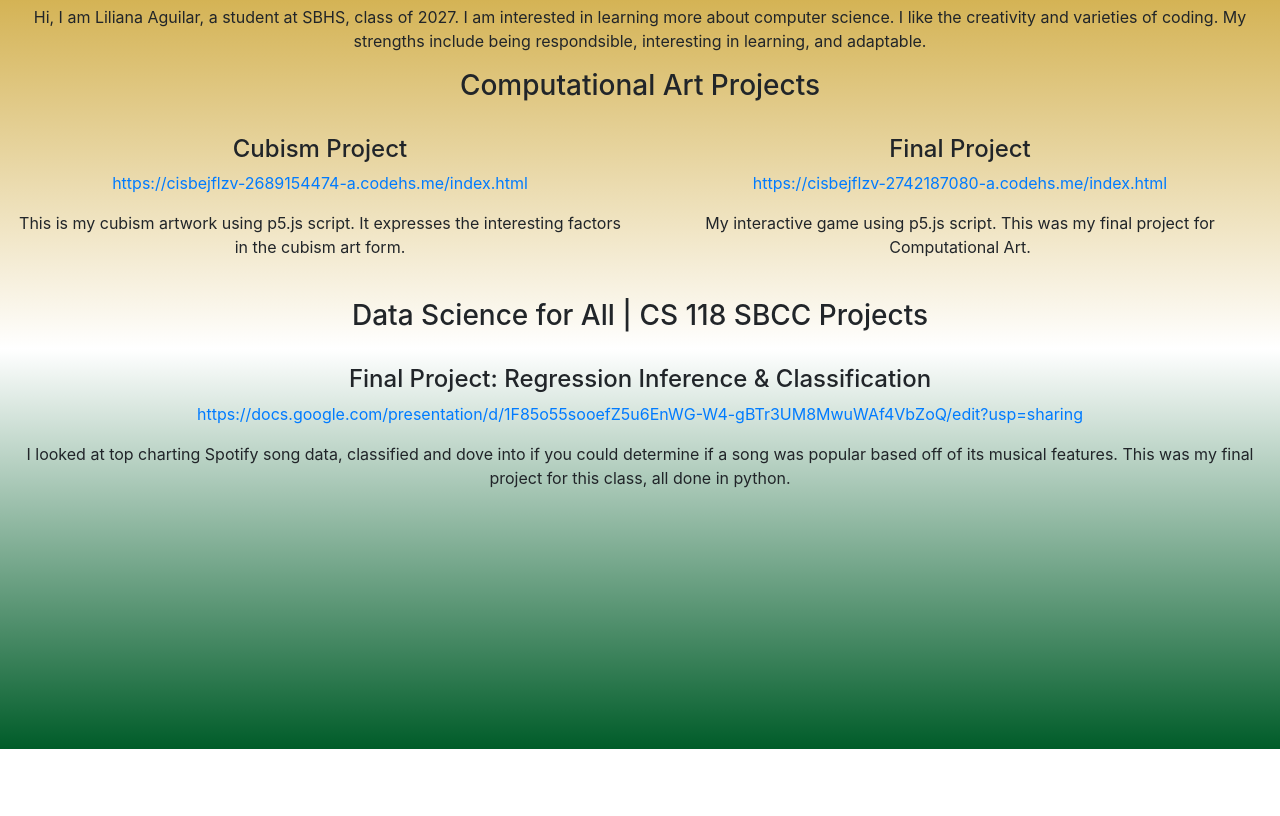
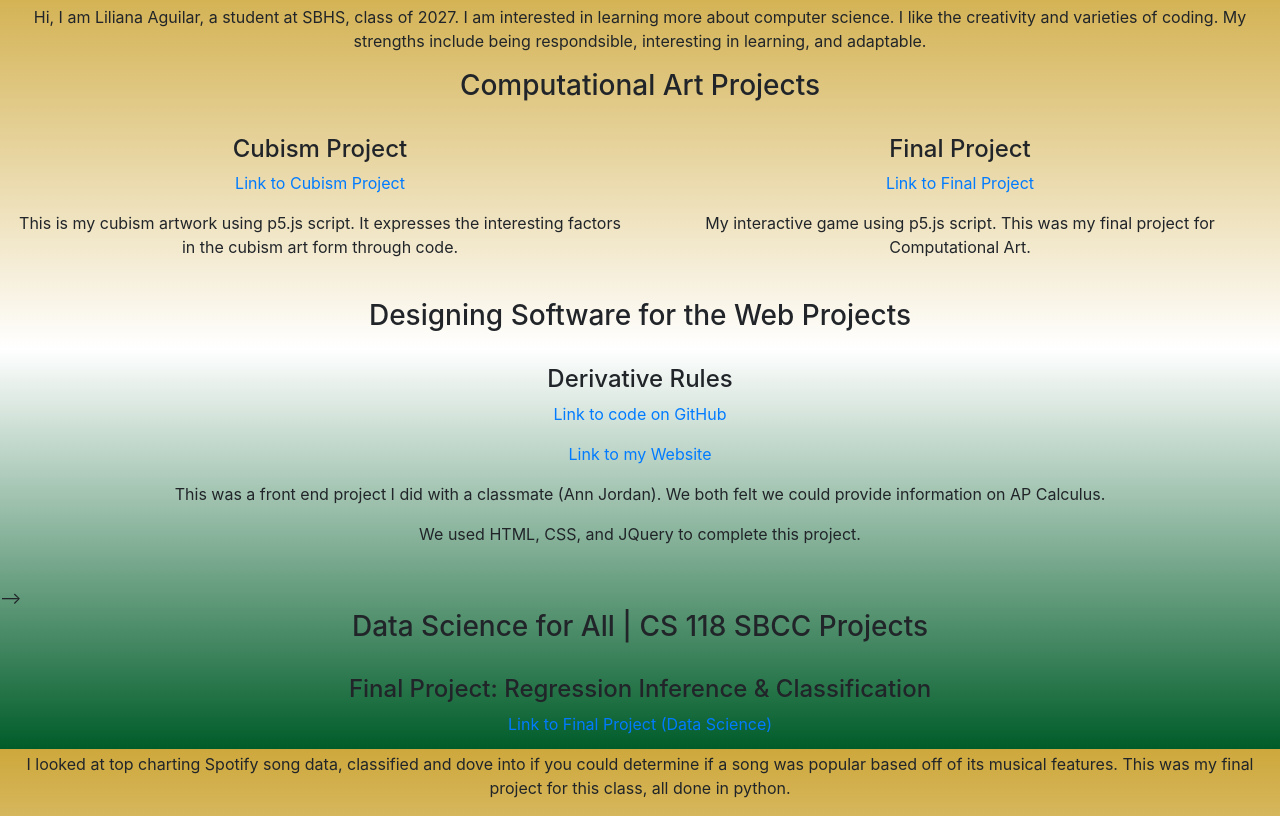
Before and after one commit to lilianaaaguilar/portfolio, a plain HTML site: page index.html in a window 1280 px wide. Shown: the part 51-867 px from the top of the page. Before the commit the page ends 800 px from the top, so only its background shows below. Drawn offline with nearby package versions, Linux system fonts and the light colour scheme; a script that the page names is missing.

Commit message:
Update index.html

```diff
--- a/index.html
+++ b/index.html
@@ -33,38 +33,39 @@
     <div class="row">
       <div class="col-sm">
         <h4>Cubism Project</h4>
-        <p><a href="https://cisbejflzv-2689154474-a.codehs.me/index.html">https://cisbejflzv-2689154474-a.codehs.me/index.html</a></p>
-        <p>This is my cubism artwork using p5.js script. It expresses the interesting factors in the cubism art form.</p>
+        <p><a href="https://cisbejflzv-2689154474-a.codehs.me/index.html">Link to Cubism Project</a></p>
+        <p>This is my cubism artwork using p5.js script. It expresses the interesting factors in the cubism art form through code.</p>
       </div>
       <div class="col-sm">
         <h4>Final Project</h4>
-        <p><a href="https://cisbejflzv-2742187080-a.codehs.me/index.html">https://cisbejflzv-2742187080-a.codehs.me/index.html</a></p>
+        <p><a href="https://cisbejflzv-2742187080-a.codehs.me/index.html">Link to Final Project</a></p>
         <p>My interactive game using p5.js script. This was my final project for Computational Art.</p>
       </div>
     </div>
   </div><br>
 
 
-<!--   <div class="container-fluid bg-3 text-center">
+   <div class="container-fluid bg-3 text-center">
     <h3>Designing Software for the Web Projects</h3><br>
     <div class="row">
       <div class="col-sm">
+        <h4>Derivative Rules</h4>
+        <p><a href="https://github.com/lilianaaaguilar/Derivative-Rules">Link to code on GitHub</a></p>
+        <p><a href="https://lilianaaaguilar.github.io/Derivative-Rules/">Link to my Website</a></p>
+        <p>This was a front end project I did with a classmate (Ann Jordan). We both felt we could provide information on AP Calculus.</p>
+        <p>We used HTML, CSS, and JQuery to complete this project.</p>
+      </div>
+<!--      <div class="col-sm">
         <h4>Project Title</h4>
         <p><a href="replit.com">Link to code on GitHub</a></p>
         <p><a href="replit.com">Website</a></p>
         <p>Write a description of your project here.  Also state what skills or knowledge it demonstrates.</p>
-      </div>
-      <div class="col-sm">
-        <h4>Project Title</h4>
-        <p><a href="replit.com">Link to code on GitHub</a></p>
-        <p><a href="replit.com">Website</a></p>
-        <p>Write a description of your project here.  Also state what skills or knowledge it demonstrates.</p>
-      </div>
+-->      </div>
     </div>
   </div><br> -->
 
 <!--   <div class="container-fluid bg-3 text-center">
-    <h3>AP Computer Science A Projects</h3><br>
+    <h3>CS 105 Projects</h3><br>
     <div class="row">
       <div class="col-sm">
         <h4>Project Title</h4>
@@ -114,7 +115,7 @@
     <div class="row">
       <div class="col-sm">
         <h4>Final Project: Regression Inference & Classification</h4>
-        <p><a href="https://docs.google.com/presentation/d/1F85o55sooefZ5u6EnWG-W4-gBTr3UM8MwuWAf4VbZoQ/edit?usp=sharing">https://docs.google.com/presentation/d/1F85o55sooefZ5u6EnWG-W4-gBTr3UM8MwuWAf4VbZoQ/edit?usp=sharing</a></p>
+        <p><a href="https://docs.google.com/presentation/d/1F85o55sooefZ5u6EnWG-W4-gBTr3UM8MwuWAf4VbZoQ/edit?usp=sharing">Link to Final Project (Data Science)</a></p>
         <p>I looked at top charting Spotify song data, classified and dove into if you could determine if a song was popular based off of its musical features. This was my final project for this class, all done in python.</p>
       </div>
 <!--       <div class="col-sm">
```
